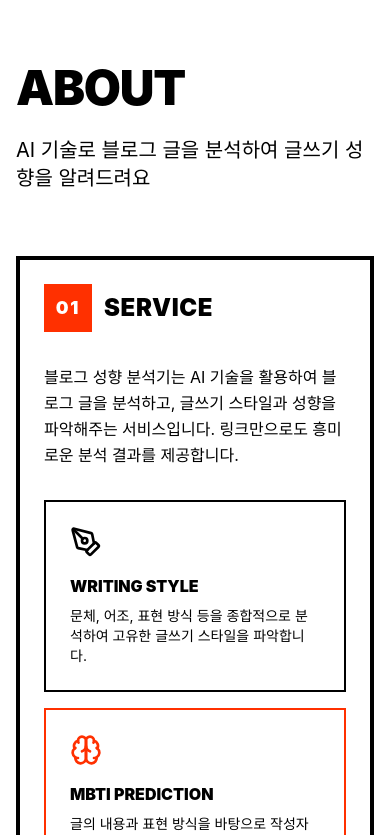
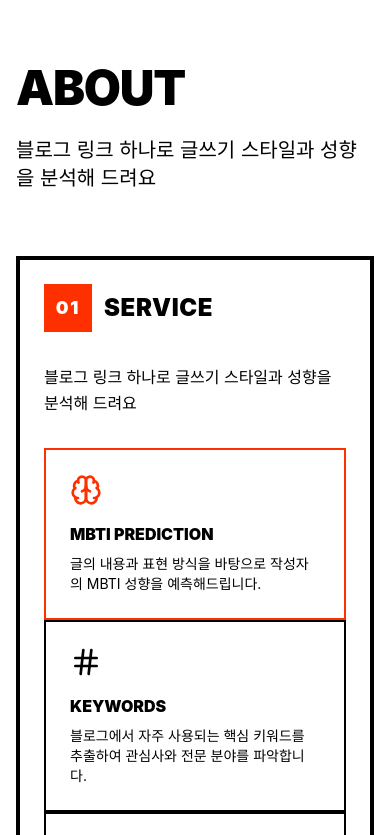
Before and after one commit to euijinkk/blog-analyzer-frontend, a React (Vite) app: page /about in a window 390 px wide. Shown: the top 835 px of the page. Built offline with nearby package versions, Linux system fonts and the light colour scheme.

Commit message:
feat: 반응형 적용, AI 워딩 제거, 워딩 수정

```diff
--- a/index.html
+++ b/index.html
@@ -1,50 +1,82 @@
-<!DOCTYPE html>
+<!doctype html>
 <html lang="ko">
-
   <head>
     <meta charset="UTF-8" />
     <link rel="icon" type="image/png" href="/favicon.png" />
     <meta name="viewport" content="width=device-width, initial-scale=1.0" />
 
     <!-- Primary Meta Tags -->
-  <title>AI 블로그 분석기</title>
-  <meta name="title" content="AI 블로그 분석기 - 블로그로 여러분의 성향을 분석해드립니다" />
-  <meta name="description" content="블로그 URL을 입력하고 AI가 분석한 블로그 성향, MBTI 유형, 핵심 키워드를 확인해보세요. 당신의 블로그는 어떤 성격을 가지고 있을까요?" />
-  <meta name="keywords" content="블로그 분석, AI 블로그 분석, 블로그 MBTI, 블로그 성향, 텍스트 분석, 콘텐츠 분석, 블로그 키워드, 블로그 성격" />
-  <meta name="author" content="AI 블로그 분석기" />
+    <title>Blog Personality</title>
+    <meta
+      name="title"
+      content="Blog Personality - 블로그 링크 하나로 글쓰기 스타일과 성향을 분석해 드려요"
+    />
+    <meta
+      name="description"
+      content="블로그 링크 하나로 글쓰기 스타일과 성향을 분석해 드려요"
+    />
+    <meta
+      name="keywords"
+      content="블로그 분석, 블로그 성향, 블로그 글쓰기 스타일, 블로그 성향 분석, 블로그 글쓰기 스타일 분석"
+    />
+    <meta name="author" content="Blog Personality" />
 
     <!-- Open Graph / Facebook -->
     <meta property="og:type" content="website" />
     <meta property="og:url" content="https://blog-analyzer.pages.dev" />
-  <meta property="og:title" content="AI 블로그 분석기 - 블로그로 여러분의 성향을 분석해드립니다" />
-  <meta property="og:description"
-    content="블로그 URL을 입력하고 AI가 분석한 블로그 성향, MBTI 유형, 핵심 키워드를 확인해보세요. 당신의 블로그는 어떤 성격을 가지고 있을까요?" />
-  <meta property="og:image" content="https://blog-analyzer.pages.dev/og-image.png" />
+    <meta
+      property="og:title"
+      content="Blog Personality - 블로그 링크 하나로 글쓰기 스타일과 성향을 분석해 드려요"
+    />
+    <meta
+      property="og:description"
+      content="블로그 링크 하나로 글쓰기 스타일과 성향을 분석해 드려요"
+    />
+    <meta
+      property="og:image"
+      content="https://blog-analyzer.pages.dev/og-image.png"
+    />
 
     <!-- Twitter -->
     <meta property="twitter:card" content="summary_large_image" />
     <meta property="twitter:url" content="https://blog-analyzer.pages.dev" />
-  <meta property="twitter:title" content="AI 블로그 분석기 - 블로그로 여러분의 성향을 분석해드립니다" />
-  <meta property="twitter:description"
-    content="블로그 URL을 입력하고 AI가 분석한 블로그 성향, MBTI 유형, 핵심 키워드를 확인해보세요. 당신의 블로그는 어떤 성격을 가지고 있을까요?" />
-  <meta property="twitter:image" content="https://blog-analyzer.pages.dev/og-image.png" />
+    <meta
+      property="twitter:title"
+      content="Blog Personality - 블로그 링크 하나로 글쓰기 스타일과 성향을 분석해 드려요"
+    />
+    <meta
+      property="twitter:description"
+      content="블로그 링크 하나로 글쓰기 스타일과 성향을 분석해 드려요"
+    />
+    <meta
+      property="twitter:image"
+      content="https://blog-analyzer.pages.dev/og-image.png"
+    />
 
     <!-- Cloudflare Web Analytics -->
-  <script defer src="https://static.cloudflareinsights.com/beacon.min.js"
-    data-cf-beacon='{"token": "c836a1e3529a48b7a4a3c2da32d28e62"}'></script>
+    <script
+      defer
+      src="https://static.cloudflareinsights.com/beacon.min.js"
+      data-cf-beacon='{"token": "c836a1e3529a48b7a4a3c2da32d28e62"}'
+    ></script>
 
     <!-- Google Adsense -->
-  <script async src="https://pagead2.googlesyndication.com/pagead/js/adsbygoogle.js?client=ca-pub-2291941429982946"
-    crossorigin="anonymous"></script>
-
+    <script
+      async
+      src="https://pagead2.googlesyndication.com/pagead/js/adsbygoogle.js?client=ca-pub-2291941429982946"
+      crossorigin="anonymous"
+    ></script>
 
     <!-- Kakao adfit -->
-  <script type="text/javascript" src="//t1.daumcdn.net/kas/static/ba.min.js" async></script>
+    <script
+      type="text/javascript"
+      src="//t1.daumcdn.net/kas/static/ba.min.js"
+      async
+    ></script>
   </head>
 
   <body>
     <div id="root"></div>
     <script type="module" src="/src/index.tsx"></script>
   </body>
-
 </html>
--- a/src/components/AnalysisForm.tsx
+++ b/src/components/AnalysisForm.tsx
@@ -36,9 +36,8 @@ export function AnalysisForm({ onSubmit, error }: AnalysisFormProps) {
             value={blogUrl}
             onChange={(e) => setBlogUrl(e.target.value)}
             placeholder="https://example.blog.com"
-            className={`swiss-input ${
-              isInvalid ? "border-swiss-accent" : "border-black"
-            }`}
+            className={`swiss-input ${isInvalid ? "border-swiss-accent" : "border-black"
+              }`}
           />
           {isInvalid && (
             <p className="text-swiss-accent mt-3 text-sm font-medium uppercase">
@@ -56,7 +55,7 @@ export function AnalysisForm({ onSubmit, error }: AnalysisFormProps) {
         type="submit"
         className="swiss-btn-accent w-full flex items-center justify-center"
       >
-        <span className="mr-3">START ANALYSIS</span>
+        <span className="mr-3">분석하기</span>
         <ArrowRightIcon size={20} />
       </button>
     </form>
--- a/src/components/LoadingState.tsx
+++ b/src/components/LoadingState.tsx
@@ -11,7 +11,7 @@ export function LoadingState() {
         <div className="bg-indigo-600 h-2.5 rounded-full animate-pulse w-3/4"></div>
       </div>
       <div className="mt-8 text-sm text-gray-500">
-          <p>AI가 당신의 블로그를 깊이 있게 분석하고 있어요 ✨</p>
+        <p>블로그를 깊이 있게 분석하고 있어요 ✨</p>
       </div>
     </div>
   </div>;
--- a/src/components/ReportSections/BlogTendencySection.tsx
+++ b/src/components/ReportSections/BlogTendencySection.tsx
@@ -27,14 +27,14 @@ export function BlogTendencySection({
 }: BlogTendencySectionProps) {
   return (
     <section className="swiss-card pattern-dots-subtle">
-      <h2 className="text-2xl font-black mb-8 flex items-center uppercase tracking-wide">
+      <h2 className="text-xl md:text-2xl font-black mb-4 md:mb-8 flex items-center uppercase tracking-wide">
         <span className="swiss-section-number">02</span>
         블로그 성향 분석
       </h2>
 
-      <div className="space-y-8">
+      <div className="space-y-4 md:space-y-8">
         {Object.entries(tendency).map(([key, axis]) => (
-          <div key={key} className="pb-8 border-b-4 border-black last:border-b-0 last:pb-0">
+          <div key={key} className="pb-4 md:pb-8 border-b-4 border-black last:border-b-0 last:pb-0">
             <div className="flex justify-between items-center mb-3">
               <span className="font-black text-lg uppercase">
                 {getTendencyName(key)}
--- a/src/pages/About.tsx
+++ b/src/pages/About.tsx
@@ -9,7 +9,7 @@ export function About() {
             ABOUT
           </h1>
           <p className="text-xl text-black max-w-xl">
-            AI 기술로 블로그 글을 분석하여 글쓰기 성향을 알려드려요
+            블로그 링크 하나로 글쓰기 스타일과 성향을 분석해 드려요
           </p>
         </div>
 
@@ -19,24 +19,8 @@ export function About() {
             SERVICE
           </h2>
           <p className="text-black leading-relaxed mb-8">
-            블로그 성향 분석기는 AI 기술을 활용하여 블로그 글을 분석하고, 글쓰기
-            스타일과 성향을 파악해주는 서비스입니다. 링크만으로도 흥미로운 분석
-            결과를 제공합니다.
+            블로그 링크 하나로 글쓰기 스타일과 성향을 분석해 드려요
           </p>
-
-          <div className="grid md:grid-cols-2 gap-4 mb-8">
-            <div className="border-2 border-black p-6">
-              <div className="mb-4">
-                <PenTool size={32} className="text-black" />
-              </div>
-              <h3 className="font-black text-black mb-2 uppercase">
-                WRITING STYLE
-              </h3>
-              <p className="text-black text-sm">
-                문체, 어조, 표현 방식 등을 종합적으로 분석하여 고유한 글쓰기
-                스타일을 파악합니다.
-              </p>
-            </div>
 
           <div className="border-2 border-swiss-accent p-6">
             <div className="mb-4">
@@ -95,6 +79,5 @@ export function About() {
         </div>
       </div>
     </div>
-    </div>
   );
 }
--- a/src/pages/Home.tsx
+++ b/src/pages/Home.tsx
@@ -30,7 +30,7 @@ export function Home() {
               PERSONALITY
             </h1>
             <p className="text-xl md:text-2xl text-black font-medium">
-              블로그 링크 하나로 글쓰기 스타일과 성향을 AI가 분석해 드려요
+              블로그 링크 하나로 글쓰기 스타일과 성향을 분석해 드려요
             </p>
           </div>
 
@@ -38,19 +38,19 @@ export function Home() {
           <div className="flex flex-wrap gap-3 mb-12">
             <div className="swiss-tag flex items-center gap-2">
               <PenTool size={16} />
-              <span>WRITING STYLE</span>
+              <span>글쓰기 스타일</span>
             </div>
             <div className="swiss-tag flex items-center gap-2">
               <Brain size={16} />
-              <span>MBTI</span>
+              <span>MBTI 추측</span>
             </div>
             <div className="swiss-tag flex items-center gap-2">
               <Hash size={16} />
-              <span>KEYWORDS</span>
+              <span>운세</span>
             </div>
             <div className="swiss-tag-accent flex items-center gap-2">
               <Quote size={16} />
-              <span>QUOTES</span>
+              <span>대표 작품</span>
             </div>
           </div>
 
--- a/src/pages/PrivacyPolicy.tsx
+++ b/src/pages/PrivacyPolicy.tsx
@@ -88,10 +88,7 @@ export function PrivacyPolicy() {
               <p>원활한 서비스 제공을 위해 다음 서비스를 이용합니다:</p>
               <ul className="list-none mt-2 space-y-1">
                 <li>
-                  — <strong>OpenAI:</strong> 블로그 텍스트 분석
-                </li>
-                <li>
-                  — <strong>Google AdSense:</strong> 광고 서비스
+                  — <strong>Gemini:</strong> 블로그 텍스트 분석
                 </li>
               </ul>
             </div>
@@ -148,7 +145,7 @@ export function PrivacyPolicy() {
               <p>개인정보 관련 문의사항이 있으시면 아래로 연락해 주세요:</p>
               <div className="mt-3 p-4 border-2 border-black">
                 <p>
-                  <strong>EMAIL:</strong> euijinkk97@gmail.com
+                  <strong>EMAIL:</strong> <a href="mailto:euijinkk97@gmail.com">euijinkk97@gmail.com</a>
                 </p>
               </div>
             </div>
```
Lines whose indentation alone changed are shown as unchanged.
